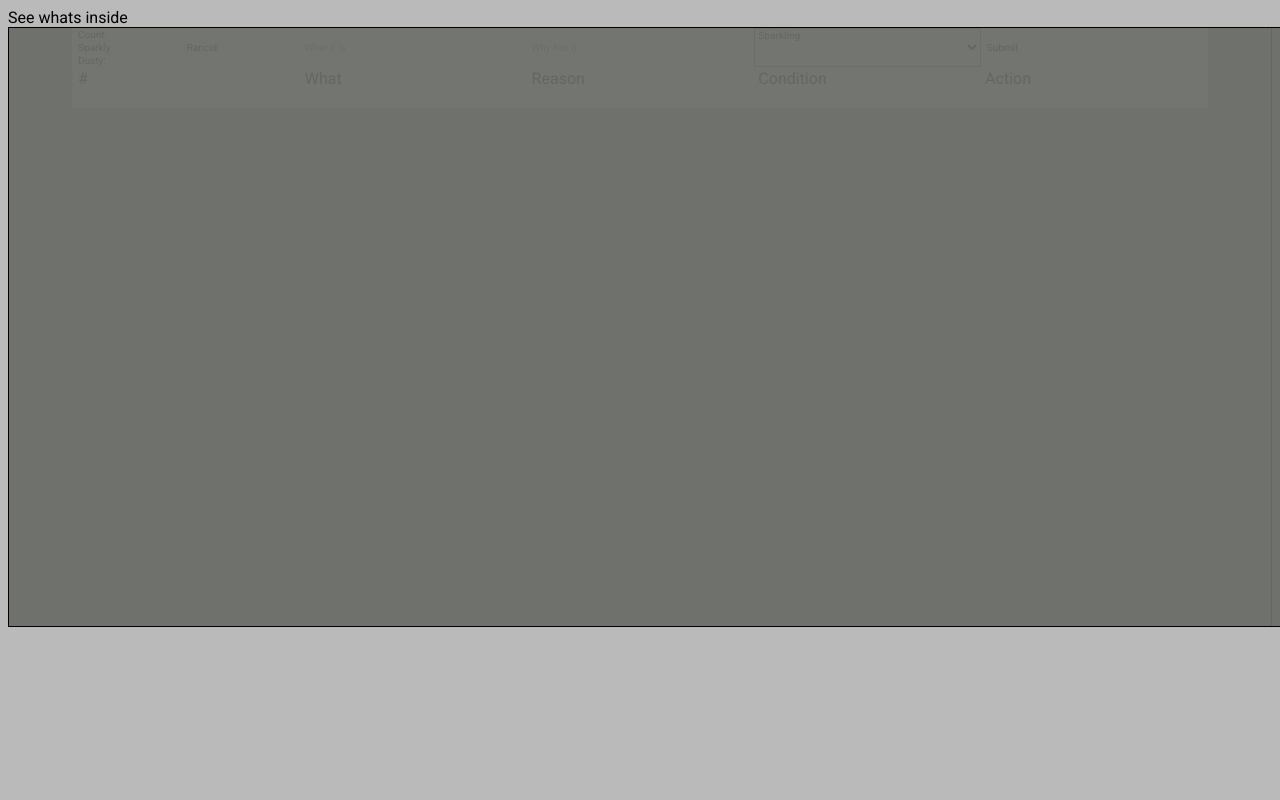
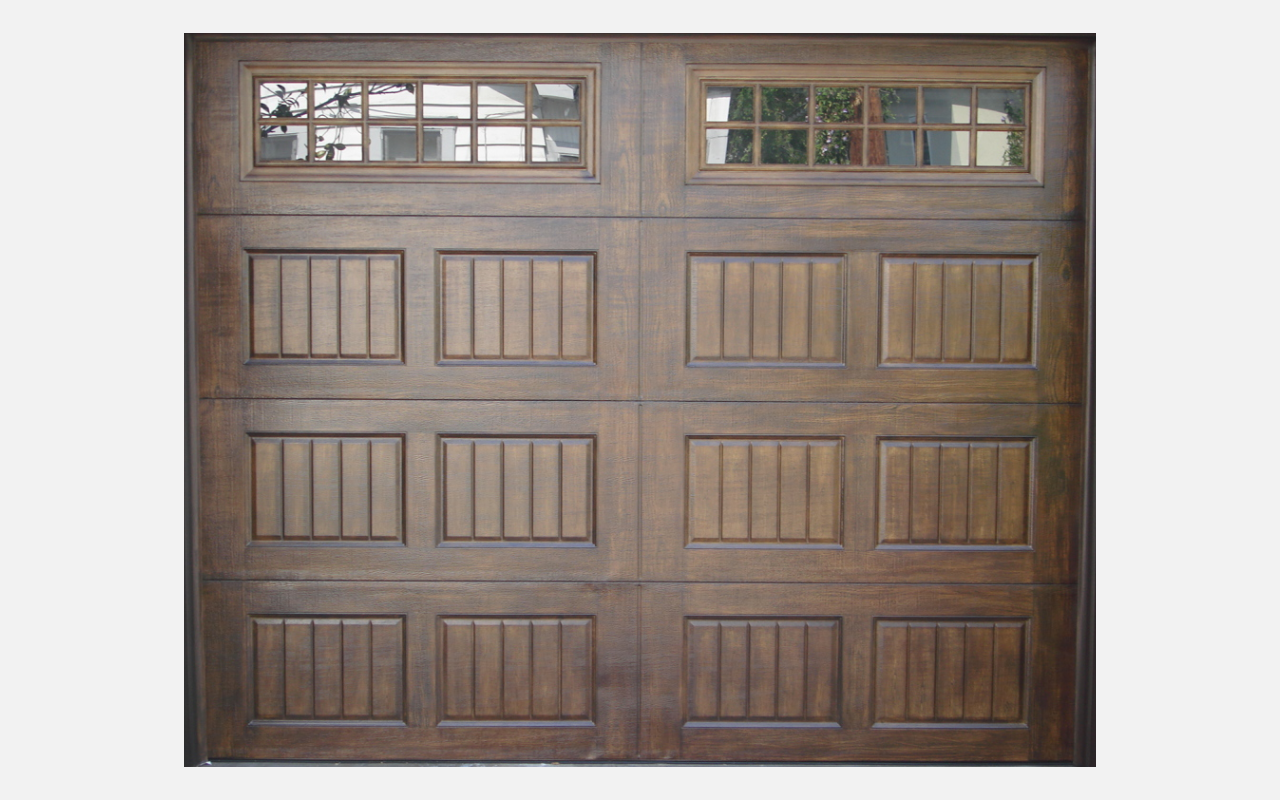
Before and after one commit to danielbucket/garbagefirev3, a website: page public/index.html in a window 1280 px wide. Drawn offline with nearby package versions, Linux system fonts and the light colour scheme; no server answers.

Commit message:
css styling. had to start from scratch

```diff
--- a/public/index.html
+++ b/public/index.html
@@ -6,45 +6,54 @@
 	<link href="https://fonts.googleapis.com/css?family=Roboto:300,400,700" rel="stylesheet">
 </head>
 <body>
-	<div id="toggleDoor">See whats inside</div>
-	<div id="closedDoor" class="door"></div>
 	<div id="garage" class="garageView">
-		<div class="table">
-			<div class="card">
-				<div class="title headerTitle" class="card">
+
+				<div class="headerTitle" class="card">
+
 					<div id="itemsCount" class="counter">
-						Count: <span id="itemsCountNum"></span>
+						Count:<span class="num" id="itemsCountNum"></span>
 					</div>
 					<div id="sparklyCount" class="counter">
-						Sparkly: <span id="sparklyCountNum"></span>
+						Sparkly:<span class="num" id="sparklyCountNum"></span>
 					</div>
 					<div id="dustyCount" class="counter">
-						Dusty: <span id="dustyCountNum"></span>
+						Dusty:<span class="num" id="dustyCountNum"></span>
 					</div>
 					<div id="rancidCount" class="counter">
-						Rancid: <span id="rancidCountNum"></span>
+						Rancid:<span class="num" id="rancidCountNum"></span>
 					</div>
+
 				</div>
+
+			<div class="inputContainer">
+
+				<p class="label">Name</p>
 				<input id="newItem"
-											class="title headerTitle"
+											class="formItem"
 											placeholder="What it is"
 											name="input"
 											type="text"
 											/>
+											<p class="label">Reason for Storing</p>
 				<input id="newReason"
-											class="title headerTitle"
+											class="formItem"
 											placeholder="Why has it"
 											name="input"
 											type="text"
 											/>
-				<select id="condition" class="select headerTitle">
+				<p class="label">Choose Level of Cleanliness</p>
+				<select id="condition" class="select formItem">
 					<option id="1">Sparkling</option>
 					<option id="2">Dusty</option>
 					<option id="3">Rancid</option>
 				</select>
-				<button id="submitBtn" class="button headerTitle" class="title">Submit</button>
+				<button id="submitBtn" class="button formItem" class="title">Submit</button>
 			</div>
+
+		<div class="table">
+
 		</div>
+
 		<div id="table" class="table saved">
 			<div class="card header">
 				<p id="itemId" class="title up">#<p>
@@ -55,7 +64,12 @@
 			</div>
 			<div id="tableCards" class="table saved"></div>
 		</div>
+
 	</div>
+
+
+		<div id="toggleDoor" class="door"/>
+
  <script src="https://ajax.googleapis.com/ajax/libs/jquery/3.2.1/jquery.min.js"></script>
 	<script type="text/javascript" src="scripts.js"></script>
 	<script type="text/javascript" src="jquery-3.2.1.min.js"></script>
--- a/public/main.css
+++ b/public/main.css
@@ -4,32 +4,35 @@
 }
 
 body {
-	background-color: rgba(158, 158, 158, .7);
+	background-color: #f2f2f2;
 	max-height: 600px;
 }
 
 
 .garageView {
 	height: 600px;
-	width: 100%;
-	border: 1px solid black;
+	width: 90%;
+	margin: 100px auto 0 auto;
 	overflow-y: scroll;
 }
 
 .door {
 	position: absolute;
-	z-index: 9;
+	top: 0;
+	left: 0;
+	z-index: 100;
 	display: block;
-	width: 100%;
-	height: 600px;
-	background-color: rgba(107, 109, 104, 0.94);
-	border: 1px solid black;
-	/*-webkit-transform: translateY(-900px);*/
+	width: 100vw;
+	height: 100%;
+	background: url('../assets/garageDoor.png') no-repeat center;
+	background-color: #f2f2f2;
+	transition: all 2s ease;
 }
 
-.doorAction {
+.openDoor {
+	transform: translateY(-95%)
+}
 
-}
 
 #toggleDoor {
 	display: absolute;
@@ -77,23 +80,48 @@ body {
 	height: 40px;
 	display: flex;
 	flex-direction: row;
-	margin: 0 auto;
-	border-bottom: .75px solid #fff;
+	margin: auto;
+	margin-bottom: 30px;
+	border-bottom: .75px solid black;
 }
 
 .headerTitle {
-	width: 20%;
+	width: 60%;
+	height: 40px;
+	margin: auto;
+	text-align: center;
+	padding-top: 10px;
+	margin-bottom: 20px;
 	background-color: #fff;
 	display: flex;
-	flex-direction: column;
-	flex-wrap: wrap;
-	justify-content: center;
-	font-size: 10px;
+	justify-content: space-around;
+	font-size: 18px;
 }
 
-.counter {
+.inputContainer {
+	border: 3px solid #4f3f39;
+	border-radius: 5px;
+	display: flex;
+	flex-direction: column;
 	width: 50%;
-	border: .25px solid #f2f2f2;
+	margin: auto;
+	margin-bottom: 30px;
+	padding: 15px;
+}
+
+.formItem {
+	margin: 5px;
+	height: 32px;
+	font-size: 16px;
+	padding-left: 10px;
+}
+
+.label {
+	margin: 10px 0 3px 7px;
+}
+
+.num {
+	margin-left: 6px;
 }
 
 .title, .description {
--- a/public/scripts.js
+++ b/public/scripts.js
@@ -177,6 +177,10 @@ const submitBtn = () => {
 
 //------> ACTIONS <------//
 
+// $('#closedDoor').on('click', function(){
+// 	$(this).addClass('openDoor')
+// })
+
 $('#table').on('click', '#itemName', function() {
 	$(this).attr('contenteditable', 'true');
 	$(this).siblings('#deleteBtn')[0].innerText = 'Update';
@@ -189,14 +193,13 @@ $('#table').on('click', '#itemExcuse', function() {
 	$(this).siblings('#deleteBtn').addClass('update')
 })
 
-$('#toggleDoor').on('click', () => {
-	$('#closedDoor').toggleClass('door', 'doorAction')
+$('#toggleDoor').on('click', function(){
+	$(this).toggleClass('openDoor')
 })
 
 $('#submitBtn').on('click', () => {
 	submitBtn()
 })
-
 
 $('#table').on('click', '#deleteBtn', function() {
 	const id = $(this).parents('.card').attr('id')
```
Also changed, not shown: public/assets/garageDoor.png (added).
